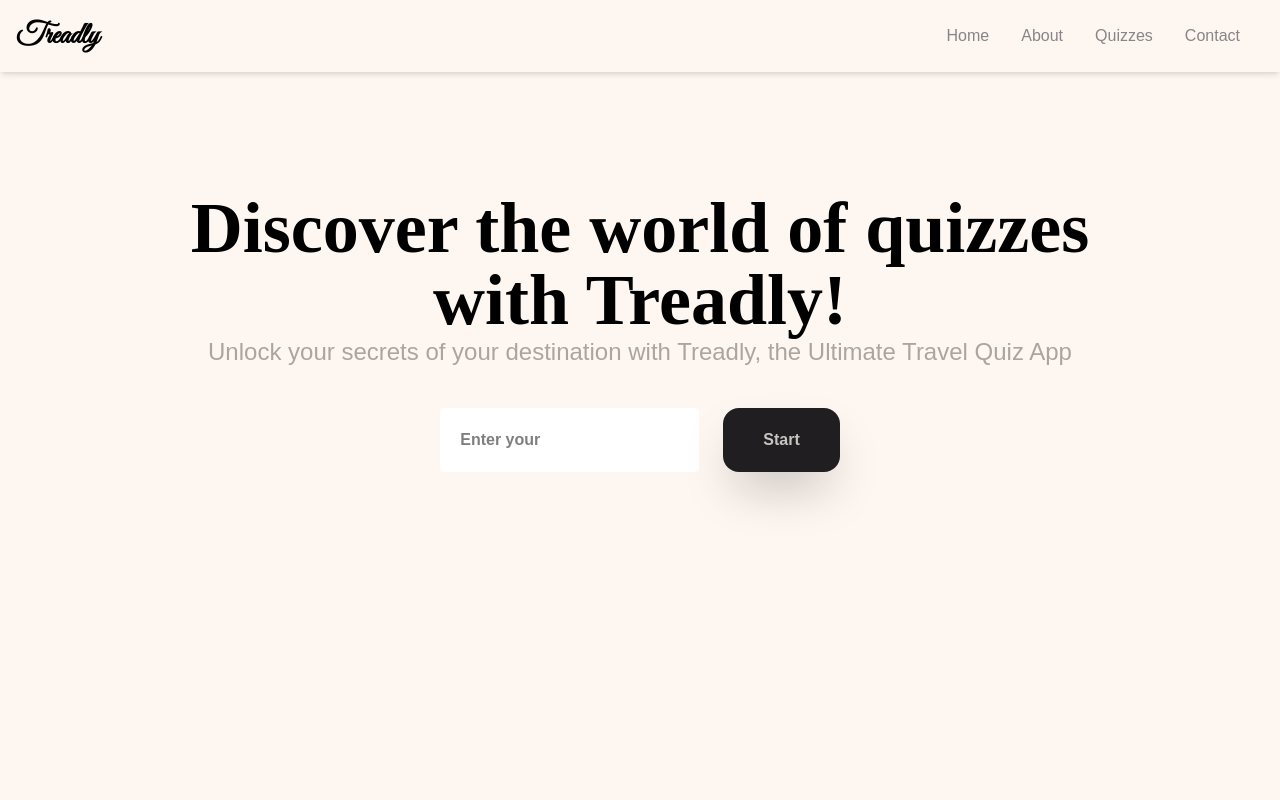
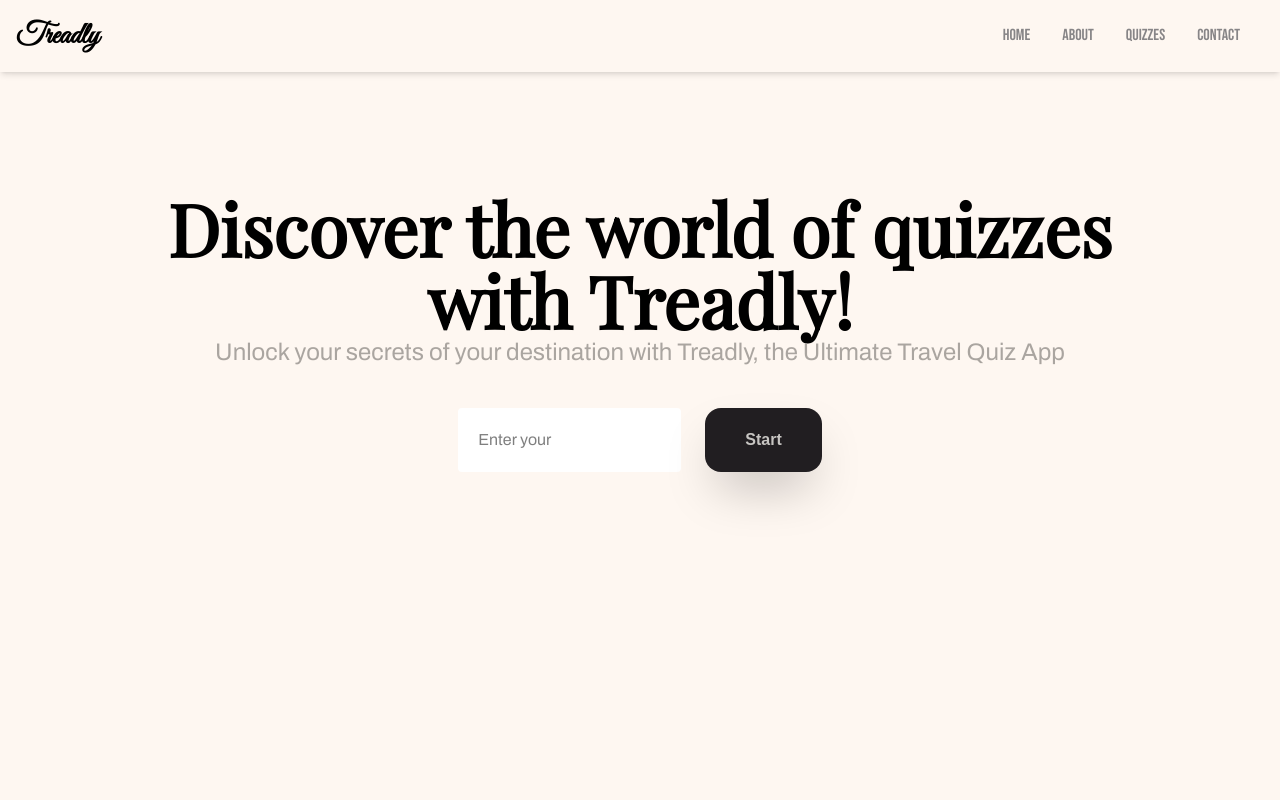
Before and after one commit to Taj-2005/Treadly, a Next.js app: page / in a window 1280 px wide. Shown: the top 800 px of the page. Built offline with nearby package versions, Linux system fonts and the light colour scheme.

Commit message:
Typography

```diff
--- a/src/app/layout.js
+++ b/src/app/layout.js
@@ -22,7 +22,7 @@ export default function RootLayout({ children }) {
     <html lang="en">
       <Head>
         <link rel="icon" href="/favicon.ico" />
-        <link rel="stylesheet" href="https://fonts.googleapis.com/css2?family=Great+Vibes&display=swap" />
+        <link rel="stylesheet" href="https://fonts.googleapis.com/css2?family=Great+Vibes&family=Poppins&family=Montserrat&family=Playfair+Display&family=Roboto&family=Open+Sans&family=Lora&family=Raleway&family=Quicksand&family=Oswald&family=Bebas+Neue&family=Archivo&display=swap" />
       </Head>
       <body className={`${geistSans.variable} ${geistMono.variable} antialiased`}>
         {children}
```
